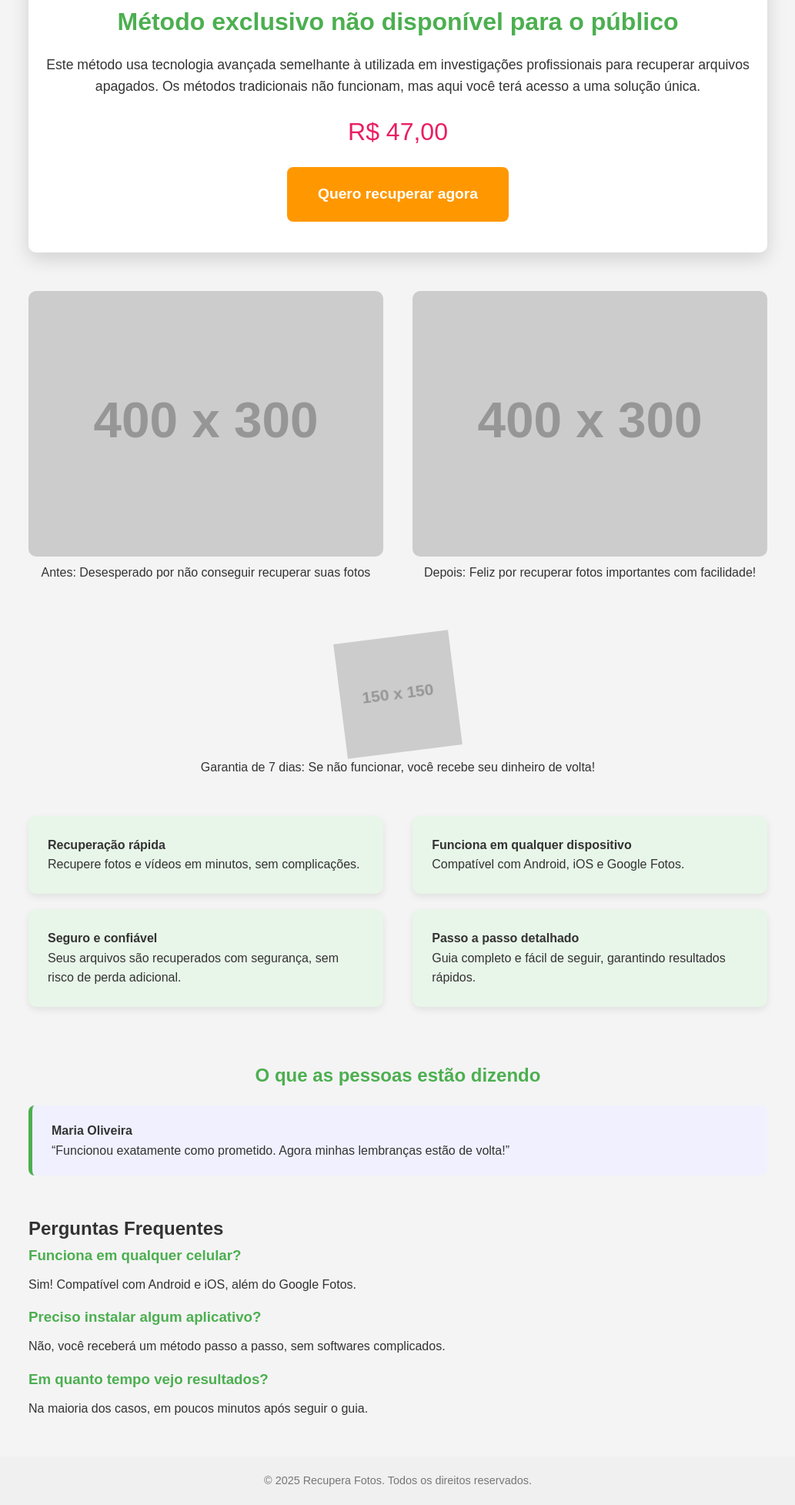
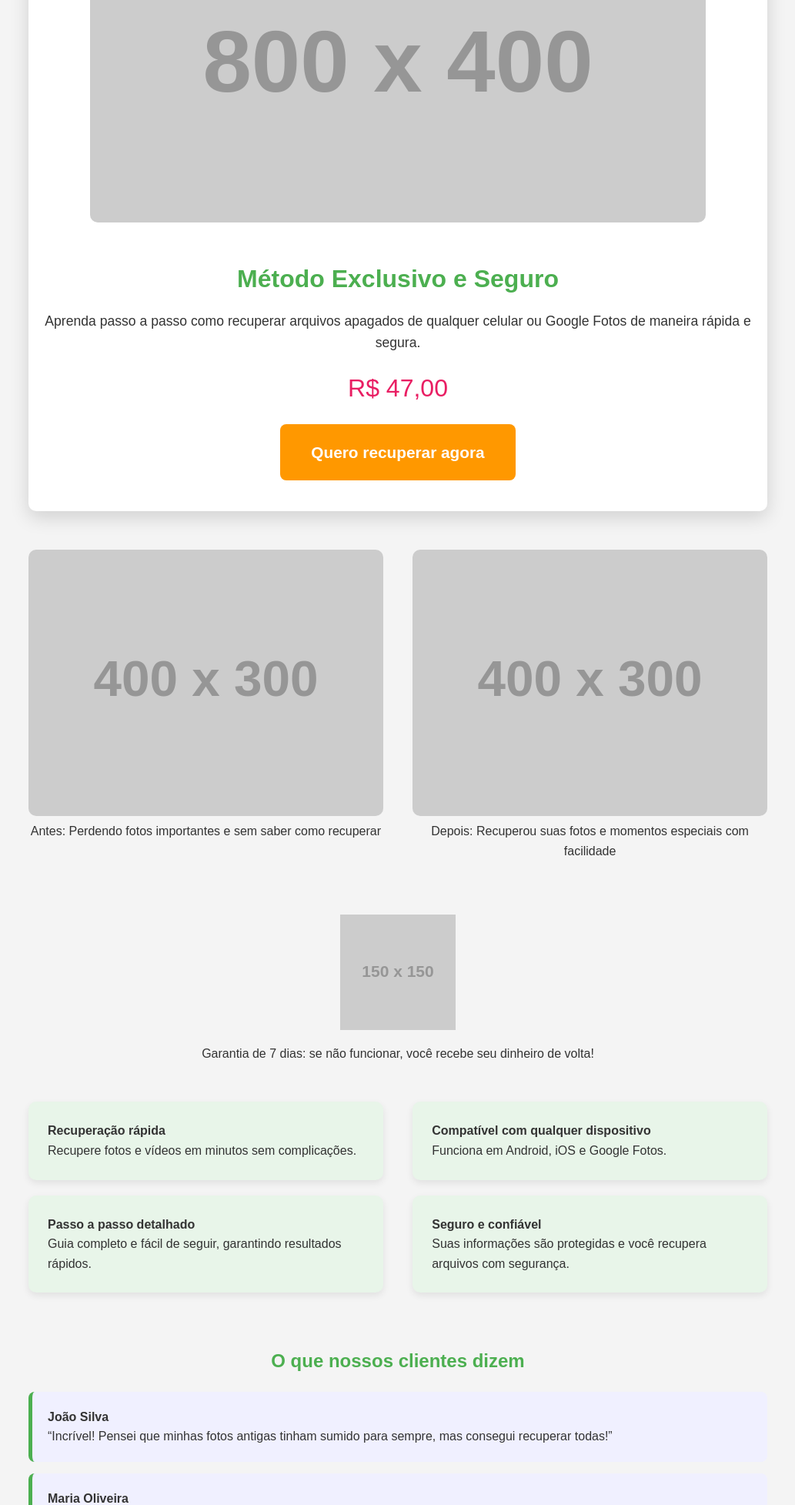
Before and after one commit to recuperafotos/com, a plain HTML site: page index.html in a window 1280 px wide. Shown: the part 845-2800 px from the top of the page at 77% size, without its empty margins (123-1156 px from the left). Drawn offline with Linux system fonts and the light colour scheme; placeholder pictures from the web are drawn by us.

Commit message:
Update index.html

```diff
--- a/index.html
+++ b/index.html
@@ -7,20 +7,19 @@
 <style>
 /* Reset */
 * {margin:0; padding:0; box-sizing:border-box;}
-body {font-family: Arial, sans-serif; background:#f4f4f4; color:#333; line-height:1.6; overflow-x:hidden;}
+body {font-family: Arial, sans-serif; background:#f4f4f4; color:#333; line-height:1.6;}
 a {text-decoration:none;}
 
 /* Header / Banner */
 header {
-  position:relative;
   background: linear-gradient(90deg,#4CAF50,#66BB6A);
   color:white;
   text-align:center;
-  padding:80px 20px 120px;
-  overflow:hidden;
+  padding:100px 20px 120px;
+  position: relative;
 }
-header h1 {font-size:3em; margin-bottom:15px; animation: slideDown 1s ease forwards;}
-header p {font-size:1.3em; margin-bottom:25px; animation: fadeIn 2s ease forwards;}
+header h1 {font-size:3em; margin-bottom:15px;}
+header p {font-size:1.5em; margin-bottom:30px;}
 .botao-comprar {
   background:#FF9800;
   color:white;
@@ -28,23 +27,26 @@ header p {font-size:1.3em; margin-bottom:25px; animation: fadeIn 2s ease forward
   padding:20px 40px;
   border-radius:8px;
   display:inline-block;
-  font-size:1.2em;
+  font-size:1.3em;
   transition: all 0.3s;
-  animation: fadeIn 3s ease forwards;
 }
 .botao-comprar:hover { background:#FB8C00; transform: scale(1.05); }
 
-/* Keyframes */
-@keyframes slideDown { from {transform:translateY(-50px); opacity:0;} to {transform:translateY(0); opacity:1;} }
-@keyframes fadeIn { from {opacity:0;} to {opacity:1;} }
+/* Main */
+main { max-width:1000px; margin:-80px auto 30px; padding:0 20px; position:relative; z-index:10; }
 
-/* Main */
-main { max-width:1000px; margin:-60px auto 30px; padding:0 20px; z-index:10; position:relative; }
+/* Seção história/dor */
+.historia {
+  background:white; padding:40px 20px; border-radius:10px; margin-bottom:40px;
+  box-shadow:0 6px 20px rgba(0,0,0,0.1);
+}
+.historia h2 { color:#4CAF50; margin-bottom:20px; }
+.historia p { font-size:1.1em; margin-bottom:15px; }
 
 /* Produto */
 .produto {
   background:white; padding:40px 20px; border-radius:10px; text-align:center;
-  box-shadow:0 8px 25px rgba(0,0,0,0.15); margin-bottom:50px; animation: fadeIn 1.5s ease forwards;
+  box-shadow:0 8px 25px rgba(0,0,0,0.15); margin-bottom:50px;
 }
 .produto img {max-width:100%; border-radius:10px; margin-bottom:20px;}
 .produto h2 {margin:20px 0 15px; font-size:2em; color:#4CAF50;}
@@ -60,25 +62,22 @@ main { max-width:1000px; margin:-60px auto 30px; padding:0 20px; z-index:10; pos
 }
 .beneficio:hover { transform: translateY(-5px); box-shadow:0 8px 20px rgba(0,0,0,0.15); }
 
-/* Depoimentos carrossel */
-.depoimentos { margin-bottom:50px; position:relative; }
-.depoimentos h2 { margin-bottom:20px; text-align:center; color:#4CAF50; }
-.depoimento {
-  background:#f0f0ff; padding:20px 25px; border-radius:8px;
-  margin-bottom:20px; border-left:5px solid #4CAF50; display:none;
-}
-.depoimento.active { display:block; animation: fadeIn 1s ease; }
-
 /* Antes / Depois */
 .antes-depois { display:flex; flex-wrap:wrap; justify-content:space-between; margin-bottom:50px; }
-.antes, .depois { flex:0 0 48%; text-align:center; margin-bottom:20px; opacity:0; transition:opacity 1s ease, transform 1s ease; }
+.antes, .depois { flex:0 0 48%; text-align:center; margin-bottom:20px; }
 .antes img, .depois img { width:100%; border-radius:10px; }
-.antes.visible, .depois.visible { opacity:1; transform:translateY(0); }
 
 /* Garantia */
 .garantia { text-align:center; margin-bottom:50px; }
-.garantia img { width:150px; animation: rotate 2s linear infinite; }
-@keyframes rotate { from{transform:rotate(0deg);} to{transform:rotate(360deg);} }
+.garantia img { width:150px; margin-bottom:10px; }
+
+/* Depoimentos */
+.depoimentos { margin-bottom:50px; }
+.depoimentos h2 { text-align:center; color:#4CAF50; margin-bottom:20px; }
+.depoimento {
+  background:#f0f0ff; padding:20px; border-radius:8px; margin-bottom:15px;
+  border-left:5px solid #4CAF50;
+}
 
 /* FAQ */
 .faq { margin-bottom:50px; }
@@ -91,24 +90,30 @@ footer { text-align:center; padding:20px; font-size:0.9em; color:#777; backgroun
 /* Responsivo */
 @media(max-width:768px){
   .beneficio, .antes, .depois { flex:0 0 100%; }
-  .botao-comprar { width:100%; }
+  .botao-comprar { width:100%; text-align:center; }
 }
 </style>
 </head>
 <body>
 
 <header>
-  <h1>Recupera Fotos</h1>
-  <p>Método exclusivo para recuperar fotos e vídeos apagados do celular!</p>
+  <h1>Recupere todas as fotos apagadas do seu celular!</h1>
+  <p>Método exclusivo que garante resultados mesmo quando outros métodos falharam</p>
   <a href="https://pay.urusoficial.com.br/ZB46QGDGF6X4U" class="botao-comprar">Quero recuperar agora</a>
 </header>
 
 <main>
 
+<div class="historia">
+  <h2>Já perdeu fotos importantes?</h2>
+  <p>Perder fotos de momentos especiais pode ser frustrante e até doloroso. Muitas vezes, você já tentou métodos comuns e nada funcionou.</p>
+  <p>Com o <strong>Recupera Fotos</strong>, você terá acesso a uma técnica exclusiva, usada por profissionais em investigações avançadas, que consegue recuperar fotos e vídeos apagados, mesmo aqueles que pareciam perdidos para sempre.</p>
+</div>
+
 <div class="produto">
   <img src="https://via.placeholder.com/800x400?text=Recupere+sua+galeria" alt="Recupera Fotos">
-  <h2>Método exclusivo não disponível para o público</h2>
-  <p>Este método usa tecnologia avançada semelhante à utilizada em investigações profissionais para recuperar arquivos apagados. Os métodos tradicionais não funcionam, mas aqui você terá acesso a uma solução única.</p>
+  <h2>Método Exclusivo e Seguro</h2>
+  <p>Aprenda passo a passo como recuperar arquivos apagados de qualquer celular ou Google Fotos de maneira rápida e segura.</p>
   <div class="preco">R$ 47,00</div>
   <a href="https://pay.urusoficial.com.br/ZB46QGDGF6X4U" class="botao-comprar">Quero recuperar agora</a>
 </div>
@@ -116,29 +121,41 @@ footer { text-align:center; padding:20px; font-size:0.9em; color:#777; backgroun
 <div class="antes-depois">
   <div class="antes">
     <img src="https://via.placeholder.com/400x300?text=Antes+triste" alt="Antes">
-    <p>Antes: Desesperado por não conseguir recuperar suas fotos</p>
+    <p>Antes: Perdendo fotos importantes e sem saber como recuperar</p>
   </div>
   <div class="depois">
     <img src="https://via.placeholder.com/400x300?text=Depois+feliz" alt="Depois">
-    <p>Depois: Feliz por recuperar fotos importantes com facilidade!</p>
+    <p>Depois: Recuperou suas fotos e momentos especiais com facilidade</p>
   </div>
 </div>
 
 <div class="garantia">
   <img src="https://via.placeholder.com/150x150?text=Selo+7+dias" alt="Garantia 7 dias">
-  <p>Garantia de 7 dias: Se não funcionar, você recebe seu dinheiro de volta!</p>
+  <p>Garantia de 7 dias: se não funcionar, você recebe seu dinheiro de volta!</p>
 </div>
 
 <div class="beneficios">
-  <div class="beneficio"><strong>Recuperação rápida</strong><p>Recupere fotos e vídeos em minutos, sem complicações.</p></div>
-  <div class="beneficio"><strong>Funciona em qualquer dispositivo</strong><p>Compatível com Android, iOS e Google Fotos.</p></div>
-  <div class="beneficio"><strong>Seguro e confiável</strong><p>Seus arquivos são recuperados com segurança, sem risco de perda adicional.</p></div>
-  <div class="beneficio"><strong>Passo a passo detalhado</strong><p>Guia completo e fácil de seguir, garantindo resultados rápidos.</p></div>
+  <div class="beneficio">
+    <strong>Recuperação rápida</strong>
+    <p>Recupere fotos e vídeos em minutos sem complicações.</p>
+  </div>
+  <div class="beneficio">
+    <strong>Compatível com qualquer dispositivo</strong>
+    <p>Funciona em Android, iOS e Google Fotos.</p>
+  </div>
+  <div class="beneficio">
+    <strong>Passo a passo detalhado</strong>
+    <p>Guia completo e fácil de seguir, garantindo resultados rápidos.</p>
+  </div>
+  <div class="beneficio">
+    <strong>Seguro e confiável</strong>
+    <p>Suas informações são protegidas e você recupera arquivos com segurança.</p>
+  </div>
 </div>
 
 <div class="depoimentos">
-  <h2>O que as pessoas estão dizendo</h2>
-  <div class="depoimento active"><strong>João Silva</strong><p>“Incrível! Pensei que minhas fotos antigas tinham sumido para sempre, mas consegui recuperar todas!”</p></div>
+  <h2>O que nossos clientes dizem</h2>
+  <div class="depoimento"><strong>João Silva</strong><p>“Incrível! Pensei que minhas fotos antigas tinham sumido para sempre, mas consegui recuperar todas!”</p></div>
   <div class="depoimento"><strong>Maria Oliveira</strong><p>“Funcionou exatamente como prometido. Agora minhas lembranças estão de volta!”</p></div>
   <div class="depoimento"><strong>Carlos Santos</strong><p>“Recomendo para todo mundo que perdeu fotos importantes. Super fácil de usar!”</p></div>
 </div>
@@ -156,27 +173,5 @@ footer { text-align:center; padding:20px; font-size:0.9em; color:#777; backgroun
 &copy; 2025 Recupera Fotos. Todos os direitos reservados.
 </footer>
 
-<script>
-// Depoimentos rotativos
-let depoimentos = document.querySelectorAll('.depoimento');
-let index = 0;
-setInterval(() => {
-  depoimentos[index].classList.remove('active');
-  index = (index + 1) % depoimentos.length;
-  depoimentos[index].classList.add('active');
-}, 4000);
-
-// Animação scroll antes/depois
-function animaScroll(){
-  let antes = document.querySelector('.antes');
-  let depois = document.querySelector('.depois');
-  let trigger = window.innerHeight*0.8;
-  if(antes.getBoundingClientRect().top < trigger){antes.classList.add('visible');}
-  if(depois.getBoundingClientRect().top < trigger){depois.classList.add('visible');}
-}
-window.addEventListener('scroll', animaScroll);
-window.addEventListener('load', animaScroll);
-</script>
-
 </body>
 </html>
```
